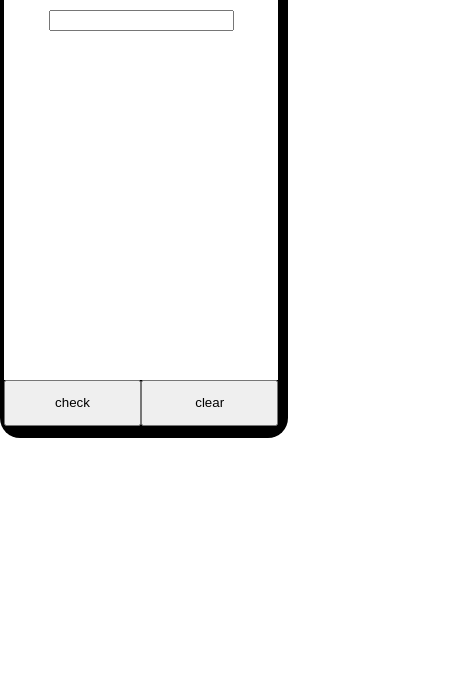
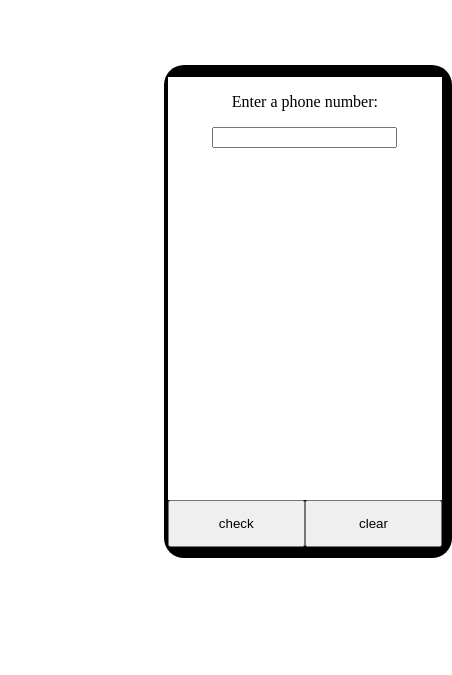
Before and after one commit to lfourage/fcc-telephonenumbervalidator, a plain HTML site: page index.html in a window 390 px wide. Shown: the part 169-844 px from the top of the page, 452 px wide, since content can reach past the window. Drawn offline with Linux system fonts and the light colour scheme.

Commit message:
placed phone in the middle

```diff
--- a/styles.css
+++ b/styles.css
@@ -9,13 +9,16 @@ body {
 }
 
 h1 {
+    margin-top: 80px;
     text-align: center;
 }
 
 #phone {
+    margin-top: 80px;
+    margin-left: 42%;
     background-color: black;
-    aspect-ratio: 3/5;
     width: 280px;
+    height: 470px;
     border-radius: 20px;
     padding: 3% 1%;
     text-align: center;
```
